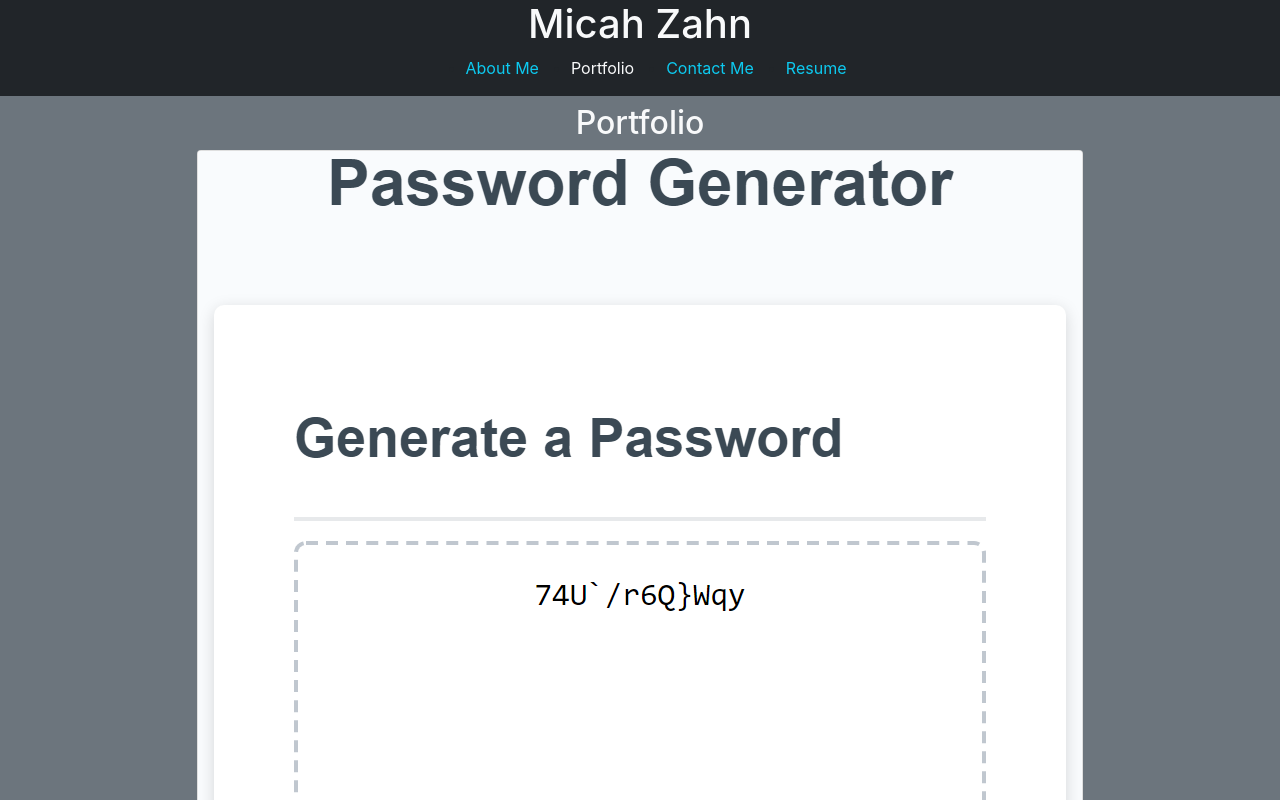
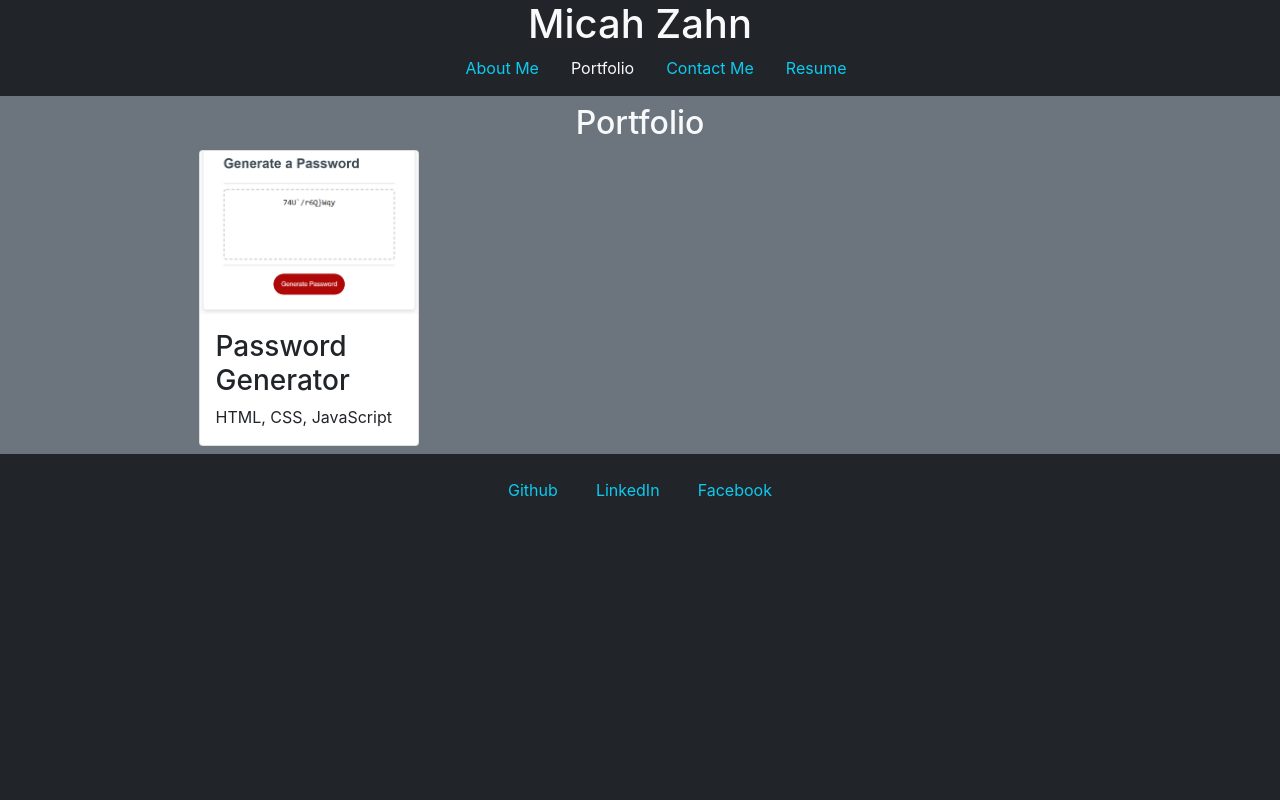
Before and after one commit to Mazattack1999/my-react-portfolio, a React (Create React App) app: page / in a window 1280 px wide. Both pictures are taken after a click on the element "Portfolio". Shown: the top 800 px of the page. Built offline with nearby package versions, Linux system fonts and the light colour scheme.

Commit message:
add project page

```diff
--- a/src/App.js
+++ b/src/App.js
@@ -35,7 +35,9 @@ const projects = [
   {
     name: 'Password Generator',
     tools: 'HTML, CSS, JavaScript',
-    color: require('./assets/images/password-generator.png')
+    color: require('./assets/images/password-generator.png'),
+    github: "https://github.com/Mazattack1999/password-generator",
+    deploy: "https://mazattack1999.github.io/password-generator/"
   }
 ]
 
@@ -69,7 +71,9 @@ const projects = [
         projects={projects}
         />
         :
-        <Project />
+        <Project
+        currentProject={currentProject}
+        />
         )}
 
         {/* Contact section */}
--- a/src/components/portfolio/Card.js
+++ b/src/components/portfolio/Card.js
@@ -10,8 +10,8 @@ function Card(props) {
 
 
     return (
-        <div className="card" onClick={handleClick} >
-            <img className="card-img-top" src={project.color} alt="Project Screenshot"/>
+        <div className="card d-flex flex-column align-items-center w-25" onClick={handleClick} >
+            <img className="card-img-top" src={project.color} alt={`${project.name} screenshot`}/>
             <div className="card-body">
                 <h3 className="card-title">{project.name}</h3>
                 <p className="card-text">{project.tools}</p>
--- a/src/components/portfolio/Project.js
+++ b/src/components/portfolio/Project.js
@@ -0,0 +1,23 @@
+function Project(props) {
+    // parse props
+    const {currentProject: project} = props
+
+    return (
+        <section className="d-flex flex-column align-items-center">
+            <h2 className="text-light">{project.name}</h2>
+
+            <img className="card-img-top" src={project.color} alt={`${project.name} screenshot`}/>
+
+            <div className="d-flex flex-column align-items-center">
+
+                {project.github && <a className="text-info" href={project.github} target="_blank">GitHub Repository</a>}
+
+
+                {project.deploy && <a className="text-info" href={project.deploy} target="_blank">Deployed Application</a>}
+            </div>
+
+        </section>
+    )
+}
+
+export default Project;
```
Also changed, not shown: src/assets/images/password-generator.png.
